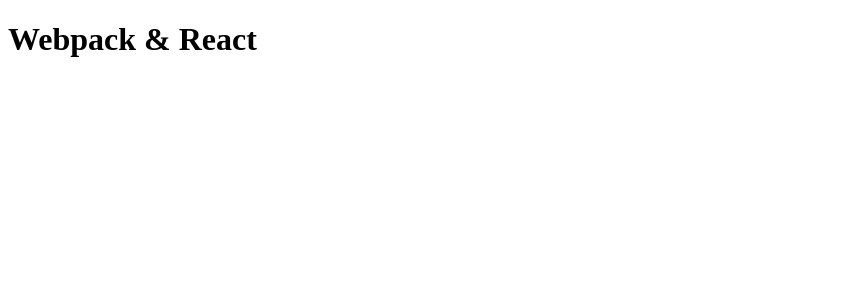
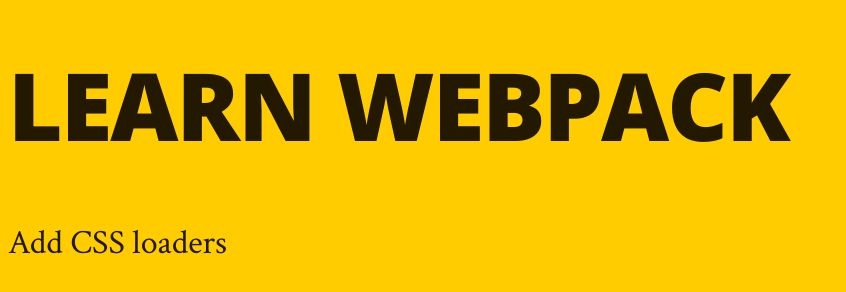
Before and after one commit to enrique7mc/webpack-sample, a React app: page / in a window 1280 px wide. Shown: the whole page, without its empty margins (0-846 px from the left). Built offline with nearby package versions, Linux system fonts and the light colour scheme.

Commit message:
03-01 css loader

```diff
--- a/index.html
+++ b/index.html
@@ -1,7 +1,9 @@
 <!DOCTYPE html>
 <html>
 <head>
-	<title>Webpack</title>
+  <title>Webpack</title>
+  <link href='https://fonts.googleapis.com/css?family=Open+Sans:800' rel='stylesheet' type='text/css'>
+	<link href='https://fonts.googleapis.com/css?family=Crimson+Text:400,400italic,700' rel='stylesheet' type='text/css'>
 </head>
 <body>
   <div id="react-container"></div>
--- a/package.json
+++ b/package.json
@@ -15,8 +15,10 @@
     "babel-preset-env": "^1.6.1",
     "babel-preset-react": "^6.24.1",
     "babel-preset-stage-1": "^6.24.1",
+    "css-loader": "^0.28.10",
     "react": "^16.2.0",
     "react-dom": "^16.2.0",
+    "style-loader": "^0.20.2",
     "webpack": "^3.11.0"
   }
 }
--- a/src/index.js
+++ b/src/index.js
@@ -1,7 +1,18 @@
 import React from 'react'
 import ReactDOM from 'react-dom'
+import './style.css'
 
-const MyComponent = () => <h1>Webpack &amp; React</h1>
+class Message extends React.Component {
+	render() {
+		return (
+			<div>
+				<h1>{this.props.title}</h1>
+				<p>{this.props.message}</p>
+			</div>
+		)
+	}
+}
 
-ReactDOM.render(<MyComponent />,
-  document.getElementById('react-container'))
+ReactDOM.render(<Message title="Learn webpack"
+	message="Add CSS loaders" />,
+				document.getElementById('react-container'))
--- /dev/null
+++ b/src/style.css
@@ -0,0 +1,24 @@
+h1 {
+	color: #231900;
+	font-family: 'Open Sans';
+	font-size: 94px;
+	font-weight: 800;
+	letter-spacing: -2px;
+	line-height: 84px;
+	margin-bottom: 72px;
+	text-transform: uppercase;
+}
+
+p {
+	color: #231900;
+	font-family: 'Crimson Text';
+	font-size: 34px;
+	font-weight: 500;
+	line-height: 48px;
+	margin-bottom: 48px;
+	max-width: 650px;
+}
+
+body {
+	background-color: #ffcc00;
+}
--- a/webpack.config.js
+++ b/webpack.config.js
@@ -16,6 +16,12 @@
           presets: ["env", "stage-1", "react"]
         }
       }
+    }, {
+      test: /\.css$/,
+      use: [
+        {loader: "style-loader"},
+        {loader: "css-loader"}
+      ]
     }]
   }
 }
```
Also changed, not shown: 1 other file.
